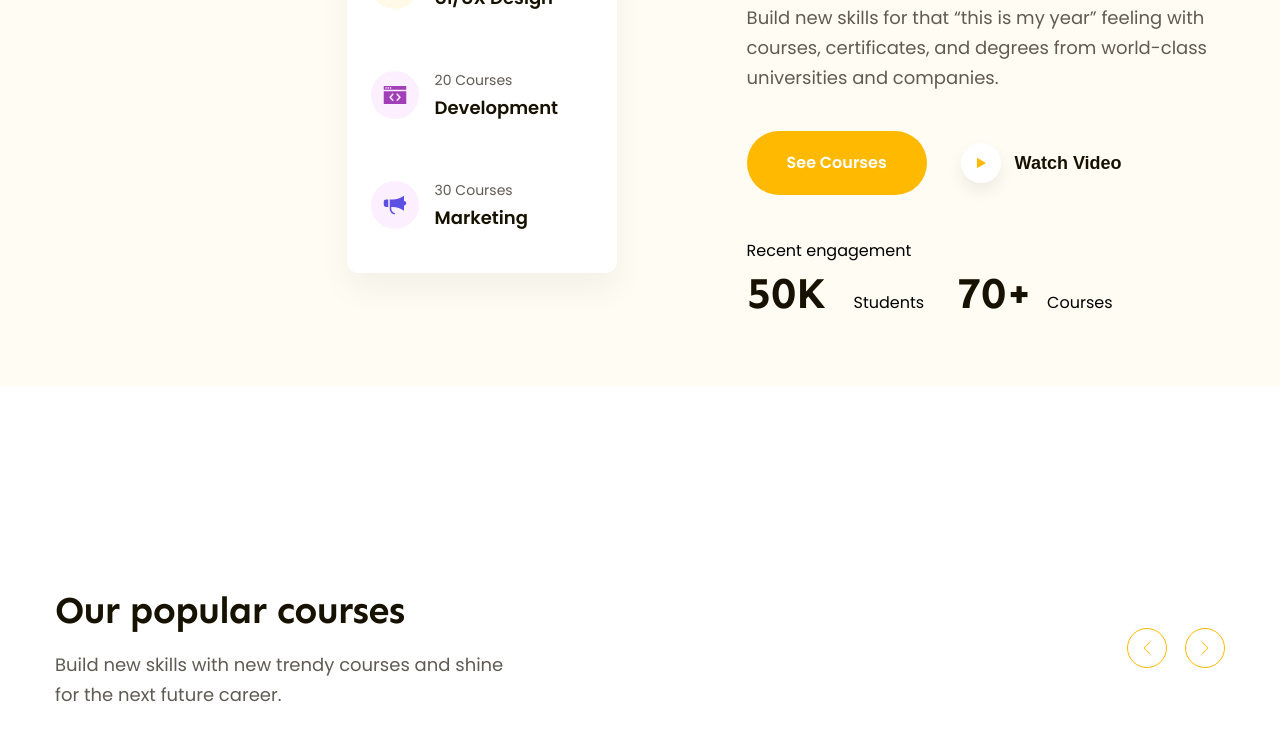
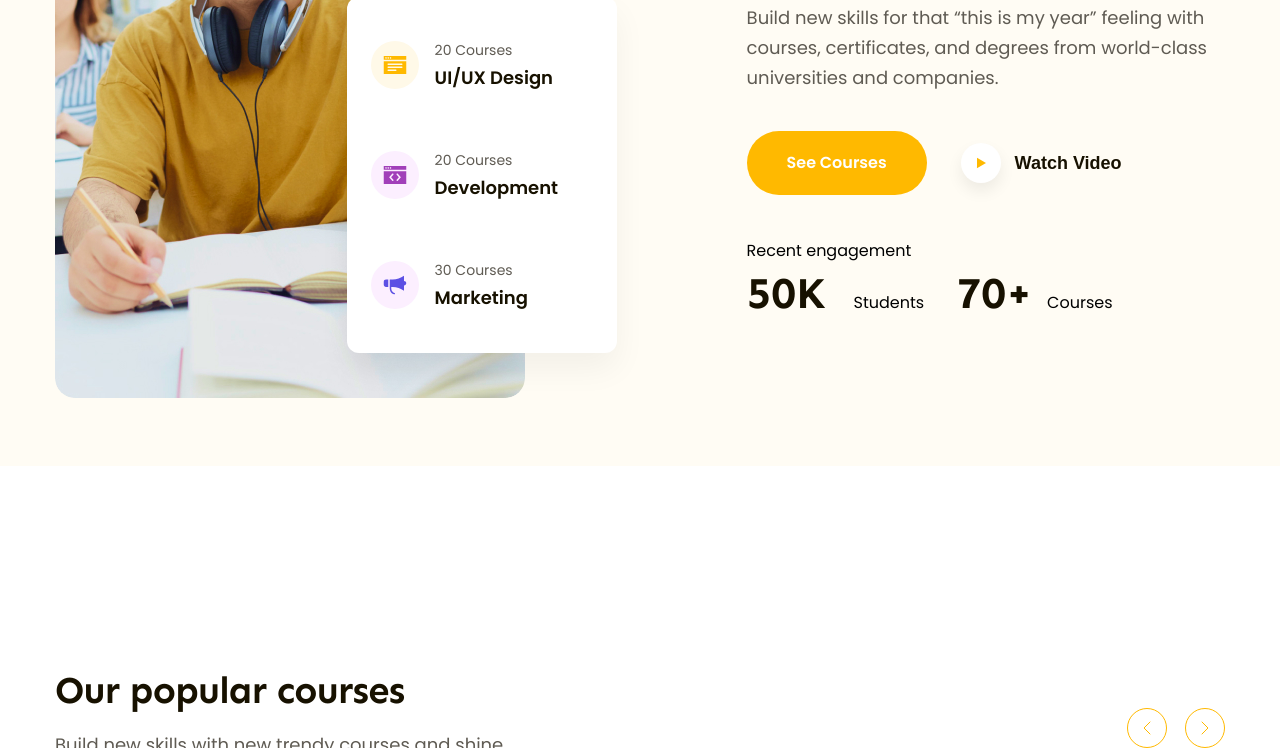
Before and after one commit to Chaudarkdao/figma_to_html, a plain HTML site: page index.html in a window 1280 px wide. Shown: the part 437-1185 px from the top of the page. Drawn offline with Linux system fonts and the light colour scheme; the site is published under a folder, as on GitHub Pages, so addresses that start at the root find nothing.

Commit message:
sửa lần 2

```diff
--- a/index.html
+++ b/index.html
@@ -42,7 +42,7 @@
             <!-- hero left -->
             <div class="media-block">
               <img
-                src="/assets/img/guy-lesson 1.jpg"
+                src="./assets/img/guy-lesson 1.jpg"
                 alt="Learn without limits and spread knowledge."
                 class="img"
               />
```
